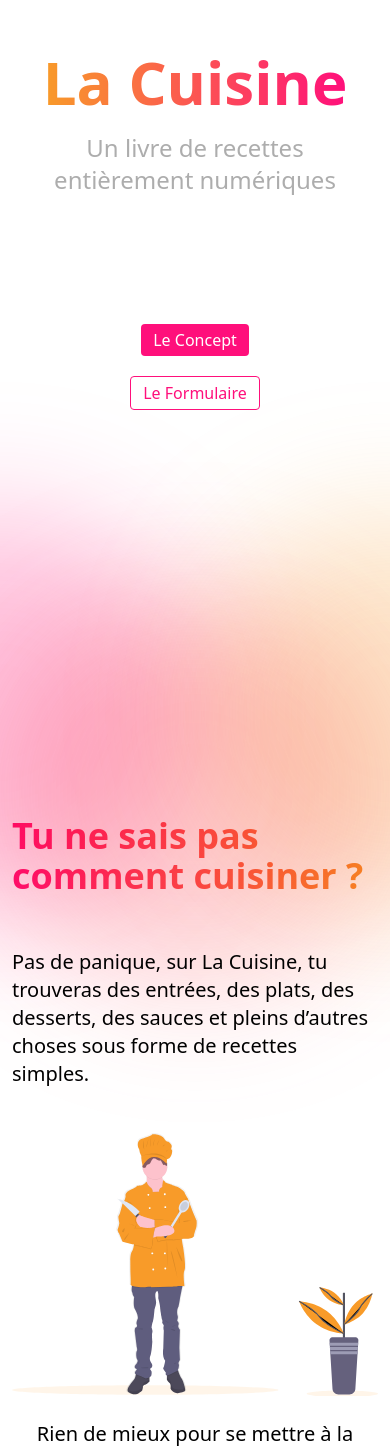
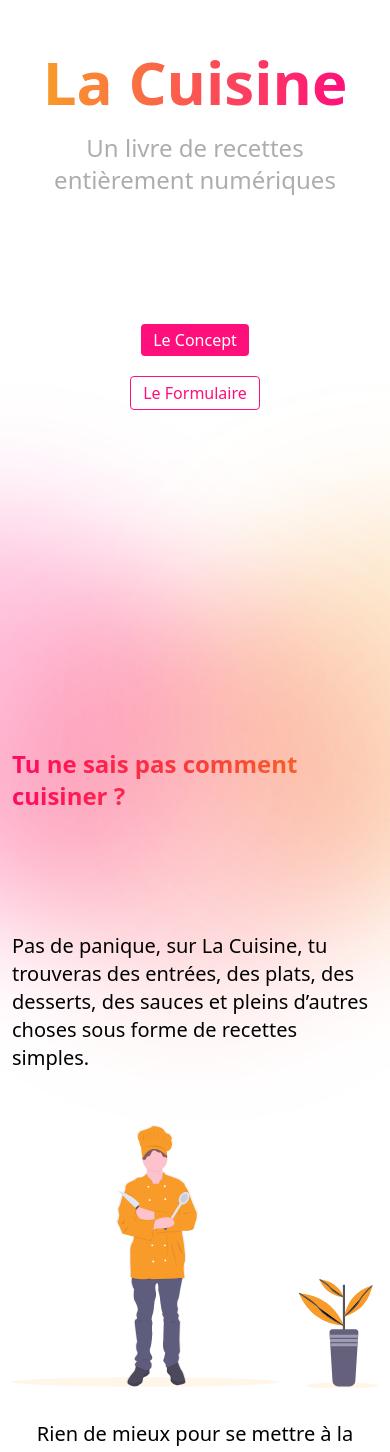
Before and after one commit to Barbapapazes/la-cuisine.app, a Vue app: page / in a window 390 px wide. Shown: the part 108-1560 px from the top of the page. Built offline with nearby package versions, Linux system fonts and the light colour scheme.

Commit message:
fix: version mobile

```diff
--- a/src/App.vue
+++ b/src/App.vue
@@ -14,12 +14,12 @@
           recettes simples.
         </FullContainerText>
         <div
-          class="flex flex-col-reverse items-center lg:flex-row mt-3 lg:mt-14"
+          class="flex flex-col items-center lg:flex-row-reverse mt-8 lg:mt-14"
         >
-          <FullContainerText class="text-center mt-6 lg:mt-0">
+          <GraphicChef class="w-full h-auto lg:mt-0" />
+          <FullContainerText class="text-center mt-8 lg:mt-0">
             Rien de mieux pour se mettre à la cuisine !
           </FullContainerText>
-          <GraphicChef class="w-full h-auto mt-3 lg:mt-0" />
         </div>
       </template>
     </FullContainer>
@@ -35,7 +35,7 @@
           nombreuses recettes pour ton prochain repas, pour inspirer ta
           prochaine envie culinaire !
         </FullContainerText>
-        <GraphicNewIdea class="w-full" />
+        <GraphicNewIdea class="w-full h-auto mt-8" />
       </template>
     </FullContainer>
     <FullContainer>
@@ -46,8 +46,8 @@
       </template>
       <template #content>
         <div class="flex flex-col lg:flex-row">
-          <GraphicSearch class="w-full" />
-          <FullContainerText class="mt-6 lg:mt-0 text-right max-w-lg">
+          <GraphicSearch class="w-full h-auto" />
+          <FullContainerText class="mt-8 lg:mt-0 text-right max-w-lg">
             La Cuisine, c’est une grande base de données en ligne dans laquelle
             tu peux rechercher une recettre par son nom ou les filtrers en
             utilisant l’un des nombreux tags !
@@ -63,11 +63,12 @@
       </template>
       <template #content>
         <FullContainerText> La Cuisine le permet ! </FullContainerText>
-        <GraphicTodoList class="w-full" />
-        <FullContainerText class="text-right">
+        <GraphicTodoList class="w-full h-auto mt-8" />
+        <FullContainerText class="text-right mt-8">
           La Cuisine permet aussi de créer sa liste de courses en fonction des
-          recettes que vous souhaitez faire ! Avec la visualisation des recettes
-          par ingrédient, gérez votre liste de courses en quelques cliques !
+          recettes que vous souhaitez faire ! <br />
+          Avec la visualisation des recettes par ingrédient, gérez votre liste
+          de courses en quelques cliques !
         </FullContainerText>
       </template>
     </FullContainer>
@@ -78,16 +79,16 @@
         </FullContainerTitle>
       </template>
       <template #content>
-        <div class="flex flex-col-reverse lg:flex-row mt-6 lg:mt-14">
-          <GraphicIdeation
-            class="w-1/2 sm:w-3/4 lg:w-full h-auto mx-auto mt-6 lg:mt-0"
-          />
+        <div class="flex flex-col lg:flex-row-reverse lg:mt-14">
           <FullContainerText class="lg:text-right">
             Dans La Cuisine, tu trouveras une grande variété de recettes qui te
             permettront de changer tes habitudes alimentaires !
           </FullContainerText>
+          <GraphicIdeation
+            class="w-1/2 sm:w-3/4 lg:w-full h-auto mx-auto mt-8 lg:mt-0"
+          />
         </div>
-        <FullContainerText class="mt-6 lg:mt-14">
+        <FullContainerText class="mt-8 lg:mt-14">
           La Cuisine, c’est aussi un lieu de partage des recettes. Si tu
           souhaites faire découvrir tes meilleures recettes au reste de la
           communauté, il te suffit de remplir Le Formulaire.
--- a/src/components/atoms/FullContainer.vue
+++ b/src/components/atoms/FullContainer.vue
@@ -1,5 +1,5 @@
 <template>
-  <section class="h-screen w-full p-3 md:p-10 xl:px-0 py-20 flex flex-col">
+  <section class="h-screen w-full p-3 md:p-10 xl:px-0 xl:py-20 flex flex-col">
     <slot name="title"></slot>
     <div class="flex-grow flex flex-col justify-center lg:justify-around">
       <slot name="content"></slot>
--- a/src/components/atoms/FullContainerTitle.vue
+++ b/src/components/atoms/FullContainerTitle.vue
@@ -3,7 +3,8 @@
     <h1
       class="
         inline
-        text-4xl
+        text-2xl
+        sm:text-4xl
         md:text-6xl
         font-bold
         bg-gradient-to-r
```
